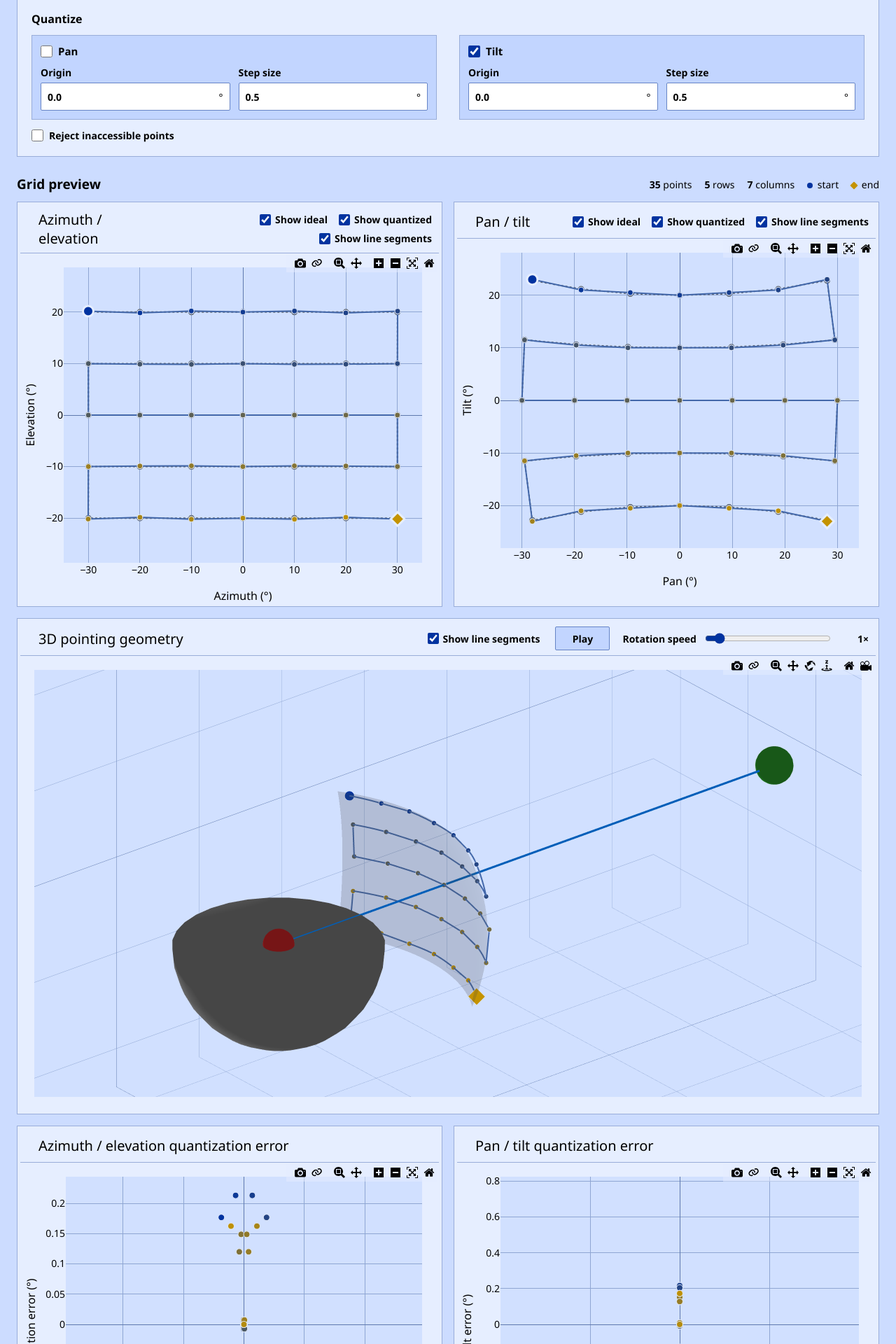
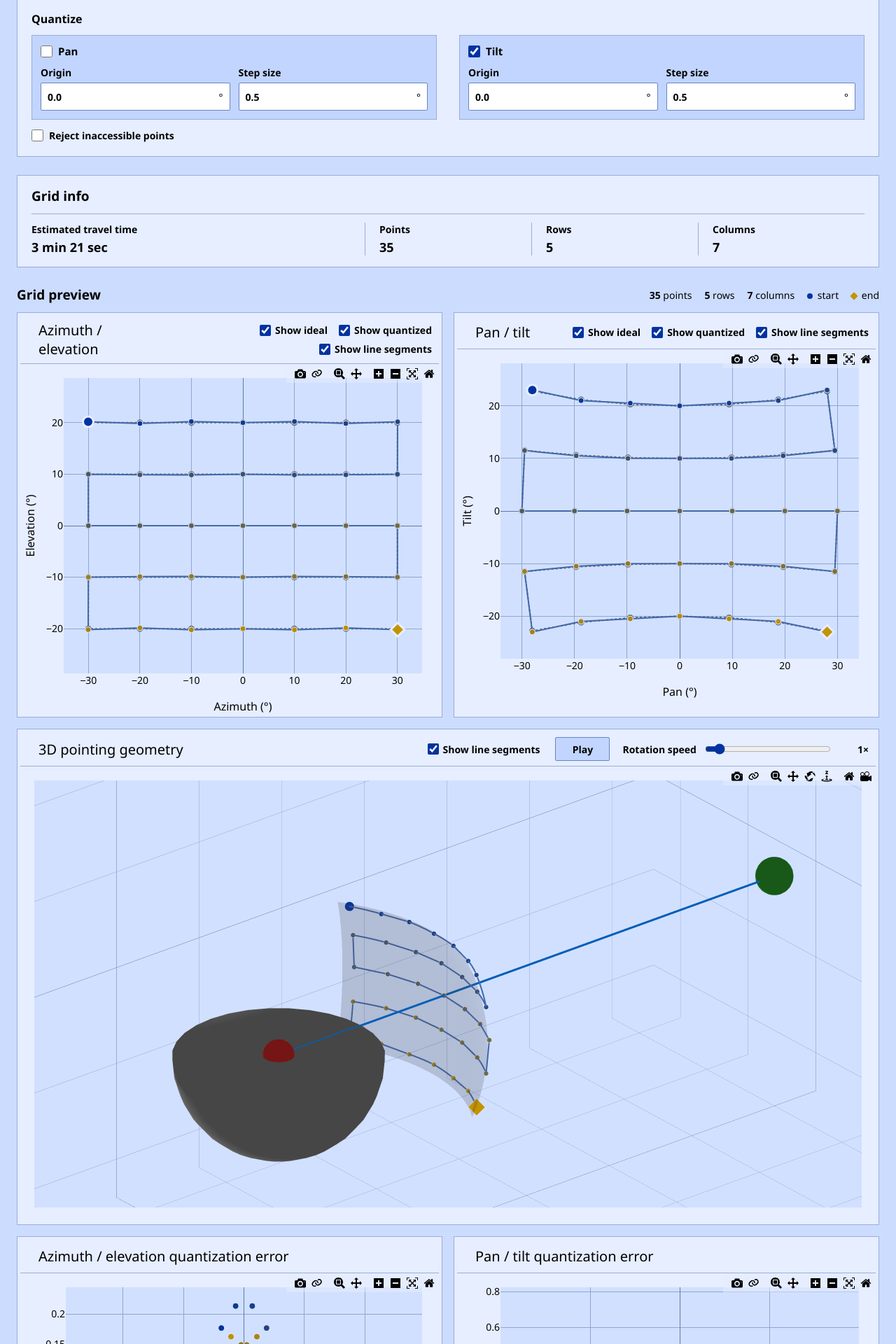
Before and after one commit to msu-ssc/lems-anechoic, a FastAPI app: page /grid-designer in a window 1280 px wide. Shown: the part 553-2473 px from the top of the page at 70% size. Run offline with FastAPI, Linux system fonts and the light colour scheme.

Commit message:
Add status info

```diff
--- a/msu_anechoic/web/app.py
+++ b/msu_anechoic/web/app.py
@@ -17,6 +17,7 @@ from fastapi.staticfiles import StaticFiles
 from fastapi.templating import Jinja2Templates
 from plotly.offline import get_plotlyjs
 
+from msu_anechoic import experiment
 from msu_anechoic.web.grid import MAX_TURNTABLE_TILT
 from msu_anechoic.web.grid import AxisDefinition
 from msu_anechoic.web.grid import DesignedGrid
@@ -112,6 +113,48 @@ def _shortest_angular_delta(start: float, end: float) -> float:
     if delta == -180.0 and end - start > 0.0:
         return 180.0
     return delta
+
+
+def _estimate_grid_travel_time(grid: DesignedGrid) -> float:
+    """Estimate traversal time for simultaneous pan and tilt movements."""
+    total_seconds = 0.0
+    for start, end in zip(grid.points, grid.points[1:]):
+        pan_delta = abs(_shortest_angular_delta(start.pan, end.pan))
+        tilt_delta = abs(end.tilt - start.tilt)
+        horizontal_seconds = (
+            experiment._estimate_time(
+                pan_delta,
+                kind="horizontal",
+                trace=False,
+            )
+            if pan_delta > 1e-12
+            else 0.0
+        )
+        vertical_seconds = (
+            experiment._estimate_time(
+                tilt_delta,
+                kind="vertical",
+                trace=False,
+            )
+            if tilt_delta > 1e-12
+            else 0.0
+        )
+        total_seconds += max(0.0, horizontal_seconds, vertical_seconds)
+    return total_seconds
+
+
+def _format_duration(seconds: float) -> str:
+    total_seconds = max(0, round(seconds))
+    hours, remainder = divmod(total_seconds, 3600)
+    minutes, seconds = divmod(remainder, 60)
+    parts = []
+    if hours:
+        parts.append(f"{hours} hr")
+    if minutes:
+        parts.append(f"{minutes} min")
+    if seconds or not parts:
+        parts.append(f"{seconds} sec")
+    return " ".join(parts)
 
 
 def _interpolated_route_coordinates(
@@ -836,8 +879,13 @@ def _three_dimensional_figure(grid: DesignedGrid) -> dict:
 
 
 def _preview_context(grid: DesignedGrid) -> dict:
+    estimated_travel_time_seconds = _estimate_grid_travel_time(grid)
     return {
         "grid": grid,
+        "estimated_travel_time_seconds": estimated_travel_time_seconds,
+        "estimated_travel_time_label": _format_duration(
+            estimated_travel_time_seconds
+        ),
         "az_el_figure_json": json.dumps(_figure(grid, coordinate_system="az_el"), allow_nan=False),
         "pan_tilt_figure_json": json.dumps(_figure(grid, coordinate_system="pan_tilt"), allow_nan=False),
         "three_dimensional_figure_json": json.dumps(_three_dimensional_figure(grid), allow_nan=False),
--- a/msu_anechoic/web/static/grid-designer.css
+++ b/msu_anechoic/web/static/grid-designer.css
@@ -308,6 +308,7 @@ h2 {
 }
 
 .designer-panel,
+.grid-info-card,
 .plot-card,
 .validation-message {
     border: 1px solid var(--border);
@@ -316,6 +317,52 @@ h2 {
 
 .designer-panel {
     padding: 20px;
+}
+
+.grid-info-section {
+    margin-bottom: 26px;
+}
+
+.grid-info-card {
+    padding: 16px 20px;
+}
+
+.grid-info-card h2 {
+    margin: 0 0 12px;
+}
+
+.grid-info-list {
+    margin: 0;
+    padding-top: 12px;
+    display: grid;
+    grid-template-columns: minmax(220px, 2fr) repeat(3, minmax(100px, 1fr));
+    border-top: 1px solid var(--border);
+}
+
+.grid-info-list > div {
+    display: flex;
+    flex-direction: column;
+    gap: 4px;
+    padding-right: 20px;
+}
+
+.grid-info-list > div + div {
+    padding-left: 20px;
+    border-left: 1px solid var(--border);
+}
+
+.grid-info-list dt {
+    color: var(--text-muted);
+    font-size: 14px;
+    font-weight: 600;
+}
+
+.grid-info-list dd {
+    margin: 0;
+    color: var(--text);
+    font-size: 18px;
+    font-weight: 650;
+    font-variant-numeric: tabular-nums;
 }
 
 .panel-heading,
@@ -947,6 +994,25 @@ legend span {
         grid-template-columns: 1fr;
     }
 
+    .grid-info-list {
+        grid-template-columns: 1fr 1fr;
+        row-gap: 12px;
+    }
+
+    .grid-info-list > div {
+        padding-right: 12px;
+    }
+
+    .grid-info-list > div:nth-child(odd) {
+        padding-left: 0;
+        border-left: 0;
+    }
+
+    .grid-info-list > div:nth-child(n + 3) {
+        padding-top: 12px;
+        border-top: 1px solid var(--border);
+    }
+
     .grid-summary {
         justify-content: flex-start;
     }
--- a/msu_anechoic/web/templates/_grid_preview.html
+++ b/msu_anechoic/web/templates/_grid_preview.html
@@ -8,6 +8,32 @@
             </div>
         </div>
     {% else %}
+        <section class="grid-info-section" aria-labelledby="grid-info-heading">
+            <article class="grid-info-card">
+                <h2 id="grid-info-heading">Grid info</h2>
+                <dl class="grid-info-list">
+                    <div>
+                        <dt>Estimated travel time</dt>
+                        <dd title="{{ '%.1f' | format(estimated_travel_time_seconds) }} seconds">
+                            {{ estimated_travel_time_label }}
+                        </dd>
+                    </div>
+                    <div>
+                        <dt>Points</dt>
+                        <dd>{{ "{:,}".format(grid.points | length) }}</dd>
+                    </div>
+                    <div>
+                        <dt>Rows</dt>
+                        <dd>{{ grid.row_count }}</dd>
+                    </div>
+                    <div>
+                        <dt>Columns</dt>
+                        <dd>{{ grid.column_count }}</dd>
+                    </div>
+                </dl>
+            </article>
+        </section>
+
         <div class="preview-heading">
             <h2>Grid preview</h2>
             <div class="grid-summary">
```
Also changed, not shown: tests/test_grid_designer.py (+47 -0 lines).
